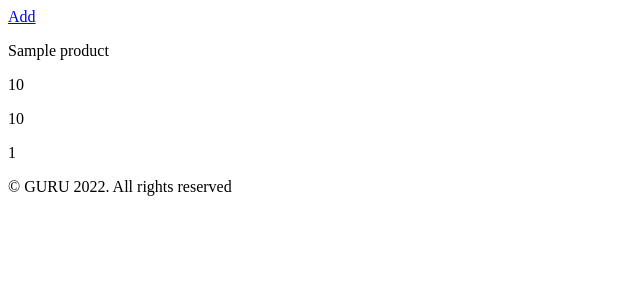
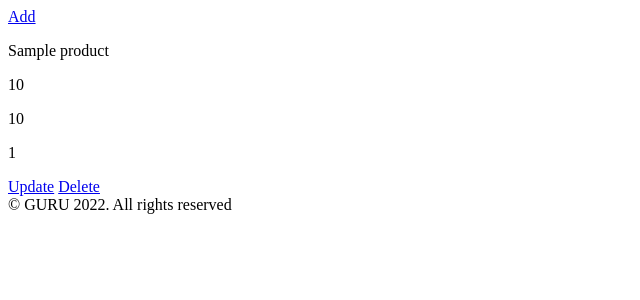
Before and after one commit to gunSlaveUnit/DUNStore, a Django app: a page that uses backend/store/templates/store/processor_detail.html in a window 1280 px wide. Shown: the top 300 px of the page, without its empty margins (0-640 px from the left). Run offline with Django 4.2, Linux system fonts and the light colour scheme; tables that the repository leaves empty hold one stand-in row (values such as "Sample post").

Commit message:
Changed detail template to display update and delete links

```diff
--- a/backend/store/templates/store/processor_detail.html
+++ b/backend/store/templates/store/processor_detail.html
@@ -6,4 +6,8 @@
         <p>{{ processor.threads_amount }}</p>
         <p>{{ processor.technological_process }}</p>
     </div>
+    <div>
+        <a href="{% url 'processor_update' processor.slug %}">Update</a>
+        <a href="{% url 'processor_delete' processor.slug %}">Delete</a>
+    </div>
 {% endblock %}
```
